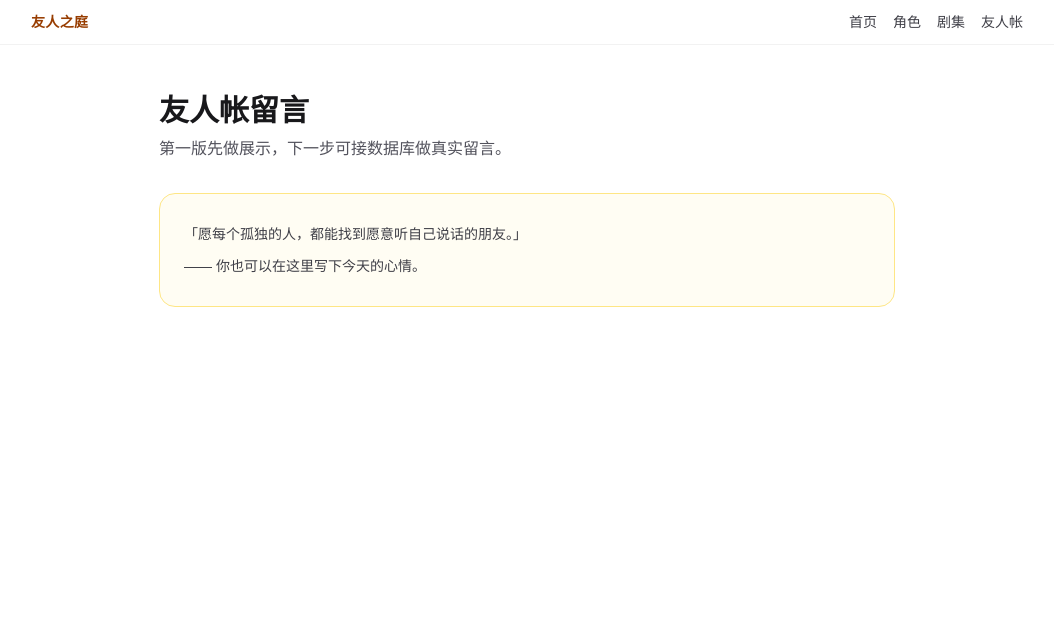
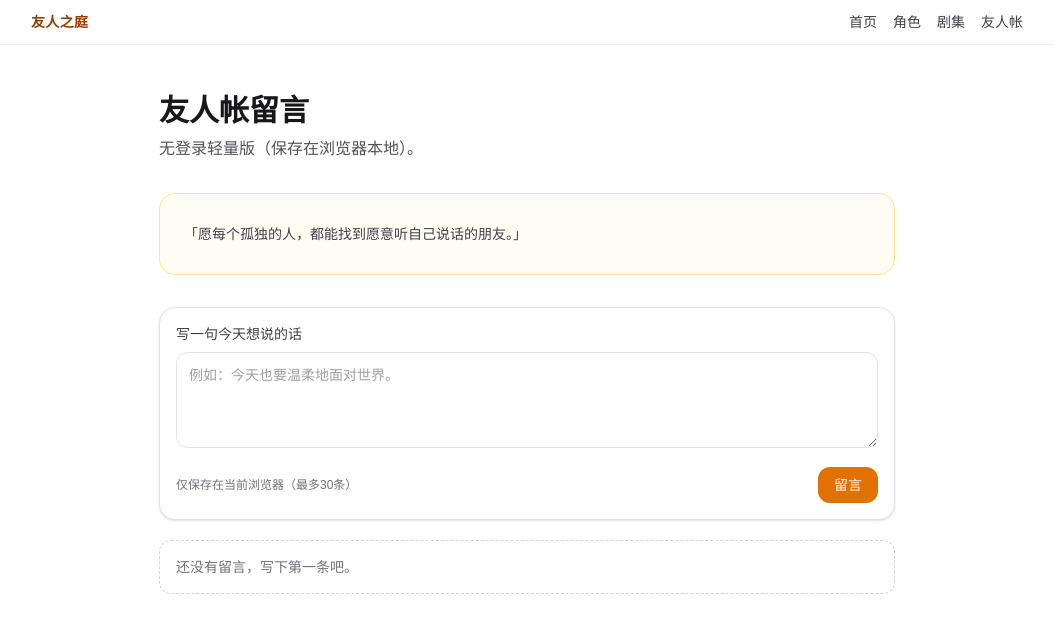
Before and after one commit to nastume66/nastume, a Next.js app in the folder natsume-book/: page /guestbook in a window 1280 px wide. Shown: the top 632 px of the page, without its empty margins (113-1167 px from the left). Built offline with nearby package versions, Linux system fonts and the light colour scheme.

Commit message:
feat: refine Natsume site UI and add local guestbook interactions

```diff
--- a/natsume-book/src/app/characters/page.tsx
+++ b/natsume-book/src/app/characters/page.tsx
@@ -1,21 +1,53 @@
 const characters = [
-  { name: "夏目贵志", role: "主角", note: "能看见妖怪，温柔又坚定。" },
-  { name: "猫咪老师（斑）", role: "保镖", note: "嘴硬心软，贪吃爱酒。" },
-  { name: "名取周一", role: "除妖师", note: "看似轻浮，实则可靠。" },
-  { name: "田沼要", role: "朋友", note: "理解夏目的少数人之一。" },
+  {
+    name: "夏目贵志",
+    role: "主角",
+    note: "能看见妖怪，温柔又坚定。",
+    detail: "继承外婆玲子的友人帐，在归还名字的旅途中逐渐理解自己。",
+  },
+  {
+    name: "猫咪老师（斑）",
+    role: "保镖",
+    note: "嘴硬心软，贪吃爱酒。",
+    detail: "强大的妖怪“斑”，以招财猫外形活动，和夏目结下深厚羁绊。",
+  },
+  {
+    name: "名取周一",
+    role: "除妖师",
+    note: "看似轻浮，实则可靠。",
+    detail: "知名演员兼除妖师，行事成熟，常在关键时刻帮助夏目。",
+  },
+  {
+    name: "田沼要",
+    role: "朋友",
+    note: "理解夏目的少数人之一。",
+    detail: "虽看不见妖怪，却能感知异样，是夏目重要的人类朋友。",
+  },
 ];
 
 export default function CharactersPage() {
   return (
     <div className="mx-auto max-w-5xl px-4 py-12">
       <h1 className="text-3xl font-bold text-zinc-900">角色图鉴</h1>
-      <p className="mt-2 text-zinc-600">先放核心角色，后续可扩展详情页。</p>
+      <p className="mt-2 text-zinc-600">点击“查看详情”可展开角色说明。</p>
+
       <div className="mt-8 grid gap-4 md:grid-cols-2">
         {characters.map((c) => (
           <article key={c.name} className="rounded-2xl border border-zinc-200 bg-white p-5 shadow-sm">
-            <h2 className="text-xl font-semibold text-zinc-900">{c.name}</h2>
-            <p className="mt-1 text-sm text-amber-700">{c.role}</p>
-            <p className="mt-3 text-sm leading-7 text-zinc-700">{c.note}</p>
+            <div className="mb-4 flex items-center gap-3">
+              <div className="flex h-12 w-12 items-center justify-center rounded-full bg-amber-100 text-amber-700">🐾</div>
+              <div>
+                <h2 className="text-xl font-semibold text-zinc-900">{c.name}</h2>
+                <p className="text-sm text-amber-700">{c.role}</p>
+              </div>
+            </div>
+
+            <p className="text-sm leading-7 text-zinc-700">{c.note}</p>
+
+            <details className="mt-3 rounded-xl bg-zinc-50 p-3">
+              <summary className="cursor-pointer text-sm font-medium text-zinc-800">查看详情</summary>
+              <p className="mt-2 text-sm leading-7 text-zinc-600">{c.detail}</p>
+            </details>
           </article>
         ))}
       </div>
--- /dev/null
+++ b/natsume-book/src/app/guestbook/GuestbookClient.tsx
@@ -0,0 +1,90 @@
+"use client";
+
+import { FormEvent, useEffect, useMemo, useState } from "react";
+
+type Message = {
+  id: string;
+  text: string;
+  createdAt: string;
+};
+
+const STORAGE_KEY = "natsume-guestbook-messages";
+
+export default function GuestbookClient() {
+  const [text, setText] = useState("");
+  const [messages, setMessages] = useState<Message[]>([]);
+
+  useEffect(() => {
+    const raw = localStorage.getItem(STORAGE_KEY);
+    if (!raw) return;
+    try {
+      const parsed = JSON.parse(raw) as Message[];
+      setMessages(parsed);
+    } catch {
+      localStorage.removeItem(STORAGE_KEY);
+    }
+  }, []);
+
+  useEffect(() => {
+    localStorage.setItem(STORAGE_KEY, JSON.stringify(messages));
+  }, [messages]);
+
+  const sorted = useMemo(
+    () => [...messages].sort((a, b) => +new Date(b.createdAt) - +new Date(a.createdAt)),
+    [messages]
+  );
+
+  const onSubmit = (e: FormEvent<HTMLFormElement>) => {
+    e.preventDefault();
+    const value = text.trim();
+    if (!value) return;
+
+    const msg: Message = {
+      id: crypto.randomUUID(),
+      text: value,
+      createdAt: new Date().toISOString(),
+    };
+
+    setMessages((prev) => [msg, ...prev].slice(0, 30));
+    setText("");
+  };
+
+  return (
+    <section className="mt-8">
+      <form onSubmit={onSubmit} className="rounded-2xl border border-zinc-200 bg-white p-4 shadow-sm">
+        <label htmlFor="guestbook" className="mb-2 block text-sm font-medium text-zinc-700">
+          写一句今天想说的话
+        </label>
+        <textarea
+          id="guestbook"
+          value={text}
+          onChange={(e) => setText(e.target.value)}
+          placeholder="例如：今天也要温柔地面对世界。"
+          className="min-h-24 w-full rounded-xl border border-zinc-200 p-3 text-sm outline-none ring-amber-300 placeholder:text-zinc-400 focus:ring"
+        />
+        <div className="mt-3 flex items-center justify-between">
+          <p className="text-xs text-zinc-500">仅保存在当前浏览器（最多30条）</p>
+          <button
+            type="submit"
+            className="rounded-xl bg-amber-600 px-4 py-2 text-sm font-medium text-white hover:bg-amber-700"
+          >
+            留言
+          </button>
+        </div>
+      </form>
+
+      <div className="mt-5 space-y-3">
+        {sorted.length === 0 ? (
+          <p className="rounded-xl border border-dashed border-zinc-300 p-4 text-sm text-zinc-500">还没有留言，写下第一条吧。</p>
+        ) : (
+          sorted.map((msg) => (
+            <article key={msg.id} className="rounded-xl border border-zinc-200 bg-white p-4 shadow-sm">
+              <p className="text-sm leading-7 text-zinc-700">{msg.text}</p>
+              <p className="mt-2 text-xs text-zinc-400">{new Date(msg.createdAt).toLocaleString()}</p>
+            </article>
+          ))
+        )}
+      </div>
+    </section>
+  );
+}
--- a/natsume-book/src/app/guestbook/page.tsx
+++ b/natsume-book/src/app/guestbook/page.tsx
@@ -1,16 +1,18 @@
+import GuestbookClient from "./GuestbookClient";
+
 export default function GuestbookPage() {
   return (
     <div className="mx-auto max-w-3xl px-4 py-12">
       <h1 className="text-3xl font-bold text-zinc-900">友人帐留言</h1>
-      <p className="mt-2 text-zinc-600">第一版先做展示，下一步可接数据库做真实留言。</p>
+      <p className="mt-2 text-zinc-600">无登录轻量版（保存在浏览器本地）。</p>
 
       <div className="mt-8 rounded-2xl border border-amber-200 bg-amber-50/60 p-6">
         <p className="text-sm leading-8 text-zinc-700">
           「愿每个孤独的人，都能找到愿意听自己说话的朋友。」
-          <br />
-          —— 你也可以在这里写下今天的心情。
         </p>
       </div>
+
+      <GuestbookClient />
     </div>
   );
 }
--- a/natsume-book/src/app/page.tsx
+++ b/natsume-book/src/app/page.tsx
@@ -4,17 +4,36 @@ const quotes = [
   "能看见妖怪的人，也能看见孤独。",
 ];
 
+const highlights = [
+  { title: "角色图鉴", desc: "收录主要人物设定与关系。" },
+  { title: "剧集索引", desc: "按季整理，支持补充观后感。" },
+  { title: "友人帐", desc: "写下今天的心情与想说的话。" },
+];
+
 export default function Home() {
   return (
     <div className="min-h-[calc(100vh-56px)] bg-gradient-to-b from-amber-50 via-orange-50 to-white">
-      <section className="mx-auto max-w-5xl px-4 py-20">
-        <p className="mb-3 text-sm font-medium tracking-widest text-amber-700">NATSUME YUUJINCHOU</p>
-        <h1 className="text-4xl font-bold leading-tight text-zinc-900 md:text-5xl">
-          夏目友人帐 · 治愈系动漫主题站
-        </h1>
-        <p className="mt-5 max-w-2xl text-base leading-8 text-zinc-700">
-          这里记录角色、剧集和那些温柔的瞬间。先做一个轻量但好看的版本，后续再加图集、时间线和互动留言。
-        </p>
+      <section className="mx-auto max-w-5xl px-4 py-16 md:py-24">
+        <div className="relative overflow-hidden rounded-3xl border border-amber-100 bg-white/80 p-8 shadow-sm md:p-12">
+          <div className="pointer-events-none absolute -right-16 -top-16 h-52 w-52 rounded-full bg-amber-200/40 blur-2xl" />
+          <div className="pointer-events-none absolute -bottom-20 -left-16 h-52 w-52 rounded-full bg-orange-200/40 blur-2xl" />
+
+          <p className="mb-3 text-sm font-medium tracking-widest text-amber-700">NATSUME YUUJINCHOU</p>
+          <h1 className="text-4xl font-bold leading-tight text-zinc-900 md:text-5xl">夏目友人帐 · 友人之庭</h1>
+          <p className="mt-5 max-w-2xl text-base leading-8 text-zinc-700">
+            一个温柔的小站，记录《夏目友人帐》的角色、剧集和治愈瞬间。
+            现在是第二版基础框架，后续可继续加图集、时间线和互动功能。
+          </p>
+
+          <div className="mt-8 grid gap-3 md:grid-cols-3">
+            {highlights.map((item) => (
+              <article key={item.title} className="rounded-2xl border border-amber-100 bg-white/90 p-4">
+                <h2 className="text-base font-semibold text-zinc-900">{item.title}</h2>
+                <p className="mt-2 text-sm leading-6 text-zinc-600">{item.desc}</p>
+              </article>
+            ))}
+          </div>
+        </div>
 
         <div className="mt-10 grid gap-4 md:grid-cols-3">
           {quotes.map((q) => (
```
